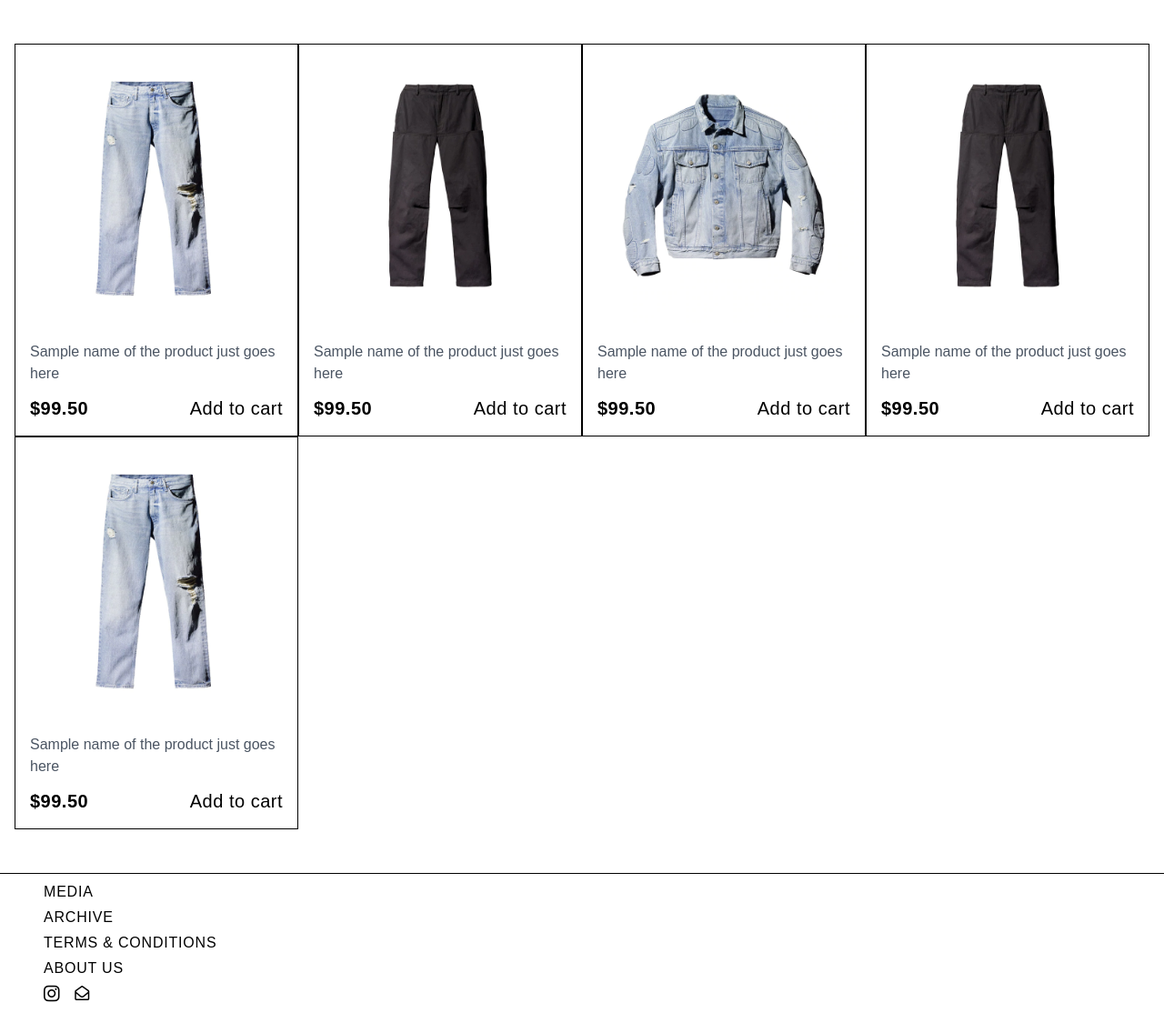
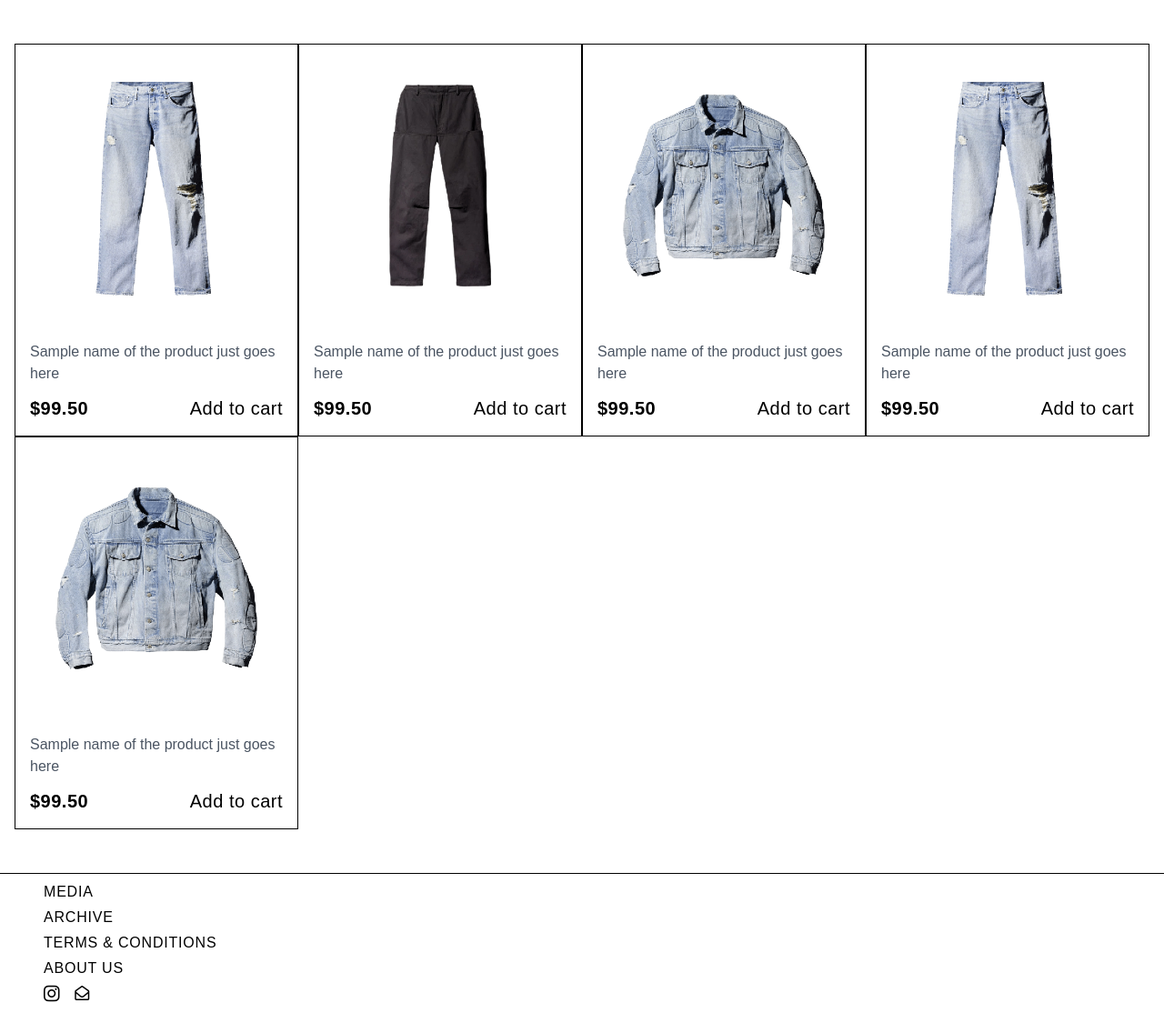
Before and after one commit to mmnldm/dnmgd, a PHP site: page / in a window 1280 px wide. Shown: the part 53-1178 px from the top of the page at 91% size. Run offline with PHP 8.4, Linux system fonts and the light colour scheme; some libraries are stand-ins or nearby versions; some web fonts are replaced.

Commit message:
changes to card

```diff
--- a/css/style.css
+++ b/css/style.css
@@ -669,11 +649,6 @@ video {
 
 .border-transparent {
   border-color: transparent;
-}
-
-.bg-white {
-  --tw-bg-opacity: 1;
-  background-color: rgb(255 255 255 / var(--tw-bg-opacity));
 }
 
 .p-1 {
--- a/index.html
+++ b/index.html
@@ -4,7 +4,6 @@
 <meta charset="UTF-8" />
 <meta http-equiv="X-UA-Compatible" content="IE=edge" />
 <meta name="viewport" content="width=device-width, initial-scale=1.0" />
-<title>DNMGD SHOP</title>
 <link rel="stylesheet" href="./css/style.css" />
 <link href="https://fonts.cdnfonts.com/css/ds-digital" rel="stylesheet" />
 <script src="https://kit.fontawesome.com/1f649878fb.js" crossorigin="anonymous"></script>
@@ -34,10 +33,10 @@
 >
     <div class="border border-black  ">
     <!--PRODUCT CARD -->
-    <article class="shadow-sm rounded bg-white ">
+    <article class="shadow-sm rounded ">
         <a href="#" class="block relative p-1">
         <img
-            src="img/100.webp"
+            src="img/1.png"
             class="mx-auto w-auto"
             height="350"
             alt="Product title here"
@@ -67,10 +66,10 @@
 
     <div class="border border-black  ">
     <!--PRODUCT CARD -->
-    <article class="shadow-sm rounded bg-white">
+    <article class="shadow-sm rounded ">
         <a href="#" class="block relative p-1">
         <img
-            src="img/101.webp"
+            src="img/2.png"
             class="mx-auto w-auto"
             height="350"
             alt="Product title here"
@@ -100,10 +99,10 @@
 
     <div class="border border-black  ">
     <!--PRODUCT CARD -->
-    <article class="shadow-sm rounded bg-white">
+    <article class="shadow-sm rounded ">
         <a href="#" class="block relative p-1">
         <img
-            src="img/102.webp"
+            src="img/3.png"
             class="mx-auto w-auto"
             height="350"
             alt="Product title here"
@@ -133,10 +132,10 @@
 
     <div class="border border-black  ">
     <!--PRODUCT CARD -->
-    <article class="shadow-sm rounded bg-white">
+    <article class="shadow-sm rounded ">
         <a href="#" class="block relative p-1">
         <img
-            src="img/101.webp"
+            src="img/1.png"
             class="mx-auto w-auto"
             height="350"
             alt="Product title here"
@@ -166,10 +165,10 @@
 
     <div class="border border-black  ">
     <!--PRODUCT CARD -->
-    <article class="shadow-sm  rounded bg-white">
+    <article class="shadow-sm  rounded ">
         <a href="#" class="block relative p-1">
         <img
-            src="img/100.webp"
+            src="img/3.png"
             class="mx-auto w-auto"
             height="350"
             alt="Product title here"
--- a/input.css
+++ b/input.css
@@ -1,3 +1,8 @@
 @tailwind base;
 @tailwind components;
 @tailwind utilities;
+
+
+.display-none{
+    display: none;
+}
--- a/tailwind.config.js
+++ b/tailwind.config.js
@@ -1,6 +1,7 @@
 /** @type {import('tailwindcss').Config} */
 module.exports = {
-  content: ['./*.html', ],
+  content: ['./*.{html,js}', ],
+  darkMode: 'class',
   theme: {
     screens: {
       sm: '400px',
```
Also changed, not shown: other parts of css/style.css (+16 -22 lines), img/1.png (added), img/100.png (added), img/100.webp (deleted), img/101.webp (deleted), img/102.webp (deleted), img/2.png (added), img/3.png (added).
